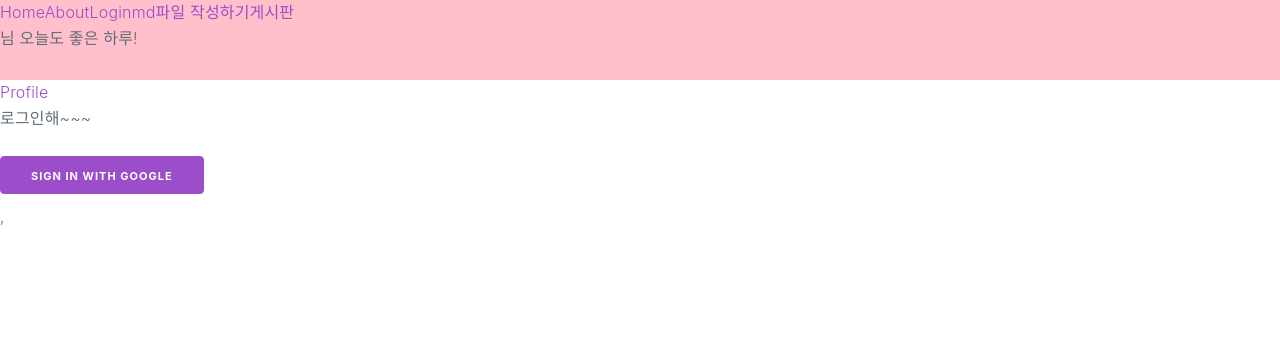
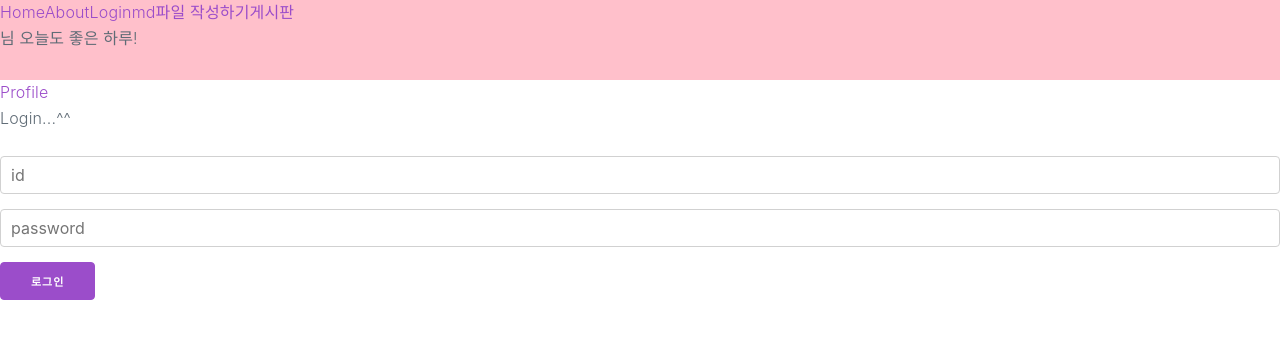
Before and after one commit to julia98percent/TEWTWT, a React (Create React App) app: page /#/login in a window 1280 px wide. Shown: the top 338 px of the page. Built offline with nearby package versions, Linux system fonts and the light colour scheme.

Commit message:
로그인 구현

```diff
--- a/src/App.js
+++ b/src/App.js
@@ -6,7 +6,7 @@ import About from "./routes/About";
 import Home from "./routes/Home";
 import Writing from "./routes/Writing";
 import SignupForm from "./components/SignupForm";
-import Login from "./routes/Login";
+import Login from "./components/LoginForm";
 import PageNotFound from "./routes/404";
 import Board from "./routes/Board";
 // import { fire } from "./Firebase";
--- a/src/components/LoginForm.js
+++ b/src/components/LoginForm.js
@@ -1,6 +1,68 @@
-import React from "react";
-function LoginForm() {
-  return <button>sign in with Google</button>;
+import React, { Component } from "react";
+import firebase from "firebase/app";
+import "firebase/auth";
+
+class LoginForm extends Component {
+  state = {
+    name: "",
+    id: "",
+    password: "",
+  };
+
+  handleChange = (e) => {
+    this.setState({
+      //target의 name과 value 추출해서 set
+      //Computed property names 문법 사용
+      [e.target.name]: e.target.value,
+    });
+  };
+
+  handleSubmit = (e) => {
+    // 페이지 리로딩 방지
+    e.preventDefault();
+    // 상태값을 onCreate 를 통하여 부모에게 전달
+    firebase
+      .auth()
+      .signInWithEmailAndPassword(this.state.id, this.state.password)
+      .then(function (firebaseUser) {
+        //성공하면 firebaseUser에 유저 정보 값이 담겨 넘어온다.
+        alert("loginSuccess(firebaseUser)");
+      })
+      .catch(function (error) {
+        // 실패했을 때 에러 처리
+        alert(error);
+        alert("로그인 실패");
+      });
+  };
+
+  render() {
+    return (
+      <>
+        <p>Login...^^</p>
+
+        <form onSubmit={this.handleSubmit}>
+          <input
+            type="text"
+            placeholder="id"
+            name="id"
+            onChange={this.handleChange}
+            value={this.state.id}
+          />
+          <input
+            type="password"
+            placeholder="password"
+            name="password"
+            onChange={this.handleChange}
+            value={this.state.password}
+          />
+          <div>
+            {this.state.name} {this.state.id} {this.state.password}
+          </div>
+          <button itype="submit">로그인</button>
+        </form>
+      </>
+    );
+  }
 }
 
 export default LoginForm;
--- a/src/routes/Login.js
+++ /dev/null
@@ -1,12 +0,0 @@
-import React from "react";
-import LoginForm from "../components/LoginForm";
-function Login() {
-  return (
-    <div>
-      <p>로그인해~~~</p>
-      <LoginForm />
-    </div>
-  );
-}
-
-export default Login;
```
